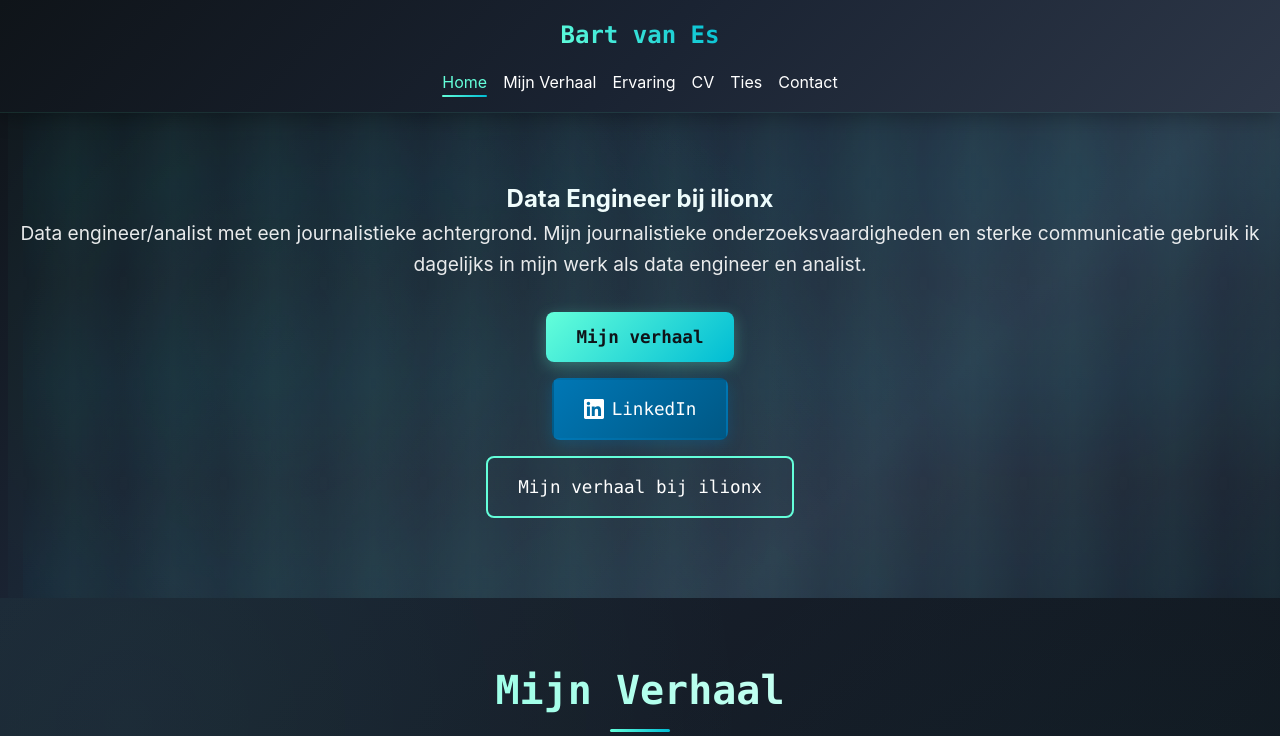
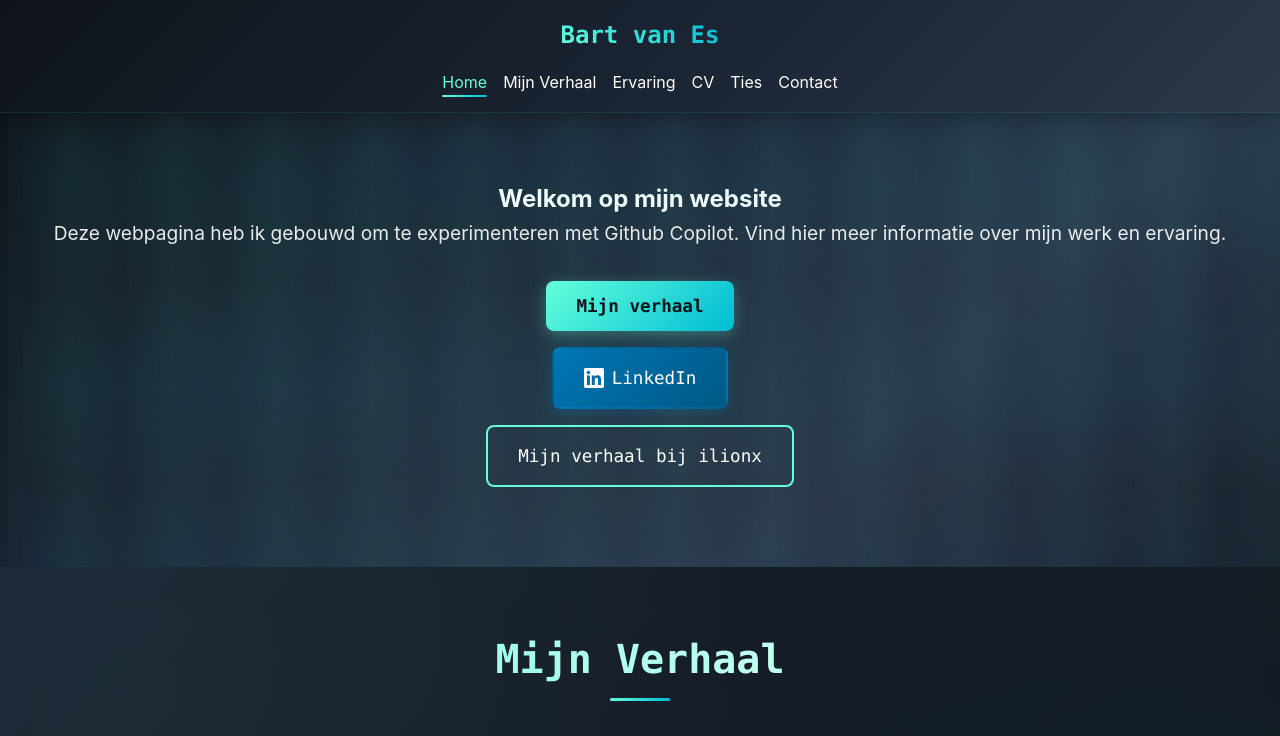
Before and after one commit to bartgoku/my_website, a plain HTML site: page index.html in a window 1280 px wide. Shown: the top 736 px of the page. Drawn offline with Linux system fonts and the light colour scheme; grey boxes are pictures that could not be loaded; animation ran at ten frames a second.

Commit message:
update index

```diff
--- a/index.html
+++ b/index.html
@@ -77,8 +77,8 @@
     <main>
         <section id="home" class="hero">
             <div class="hero-content">
-                <h1>Data Engineer bij ilionx</h1>
-                <p>Data engineer/analist met een journalistieke achtergrond. Mijn journalistieke onderzoeksvaardigheden en sterke communicatie gebruik ik dagelijks in mijn werk als data engineer en analist.</p>
+                <h1>Welkom op mijn website</h1>
+                <p>Deze webpagina heb ik gebouwd om te experimenteren met Github Copilot. Vind hier meer informatie over mijn werk en ervaring.</p>
                 <div class="hero-buttons">
                     <button class="cta-button" onclick="scrollToSection('about')">Mijn verhaal</button>
                     <a href="https://www.linkedin.com/in/bartvanes1" target="_blank" class="linkedin-button">
```
